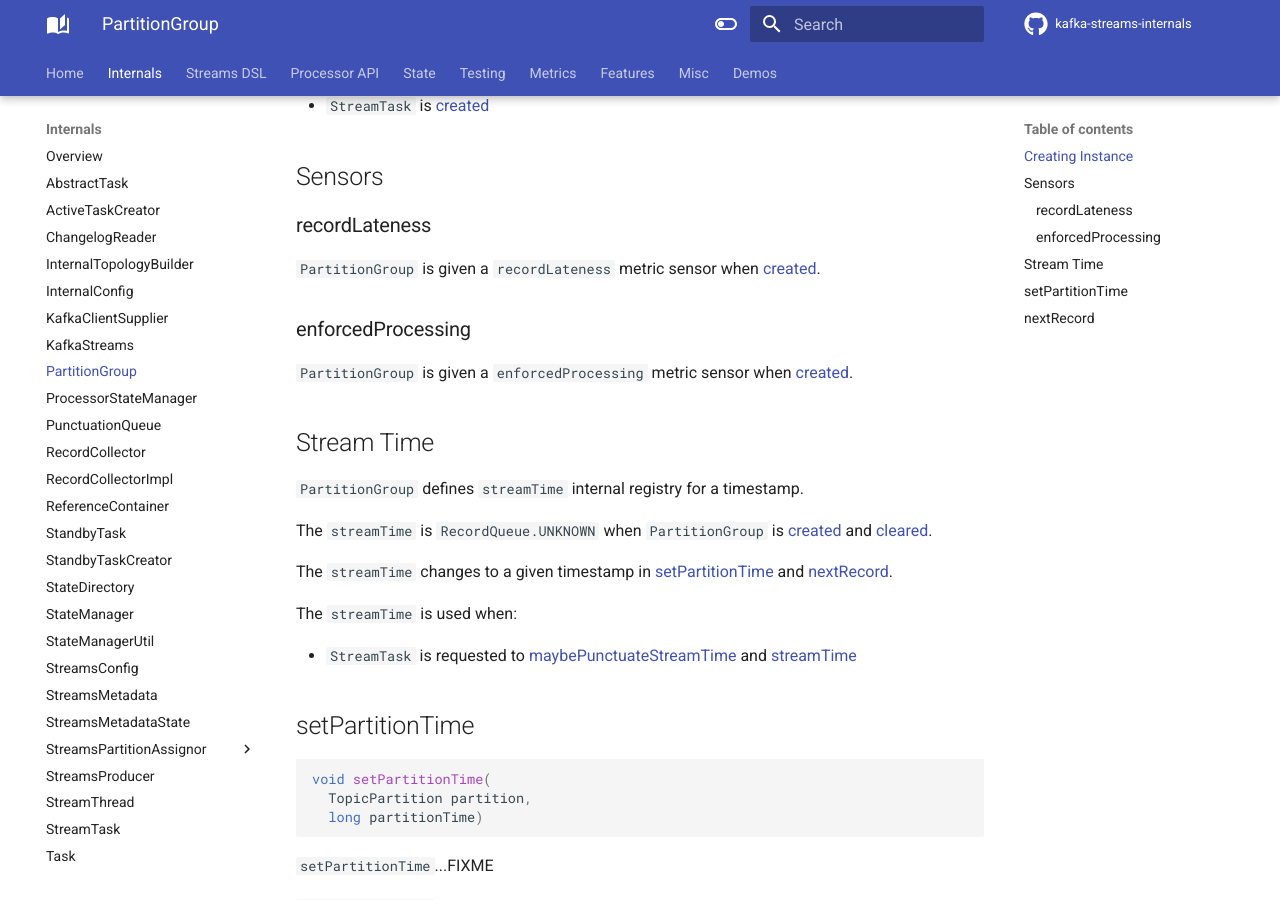
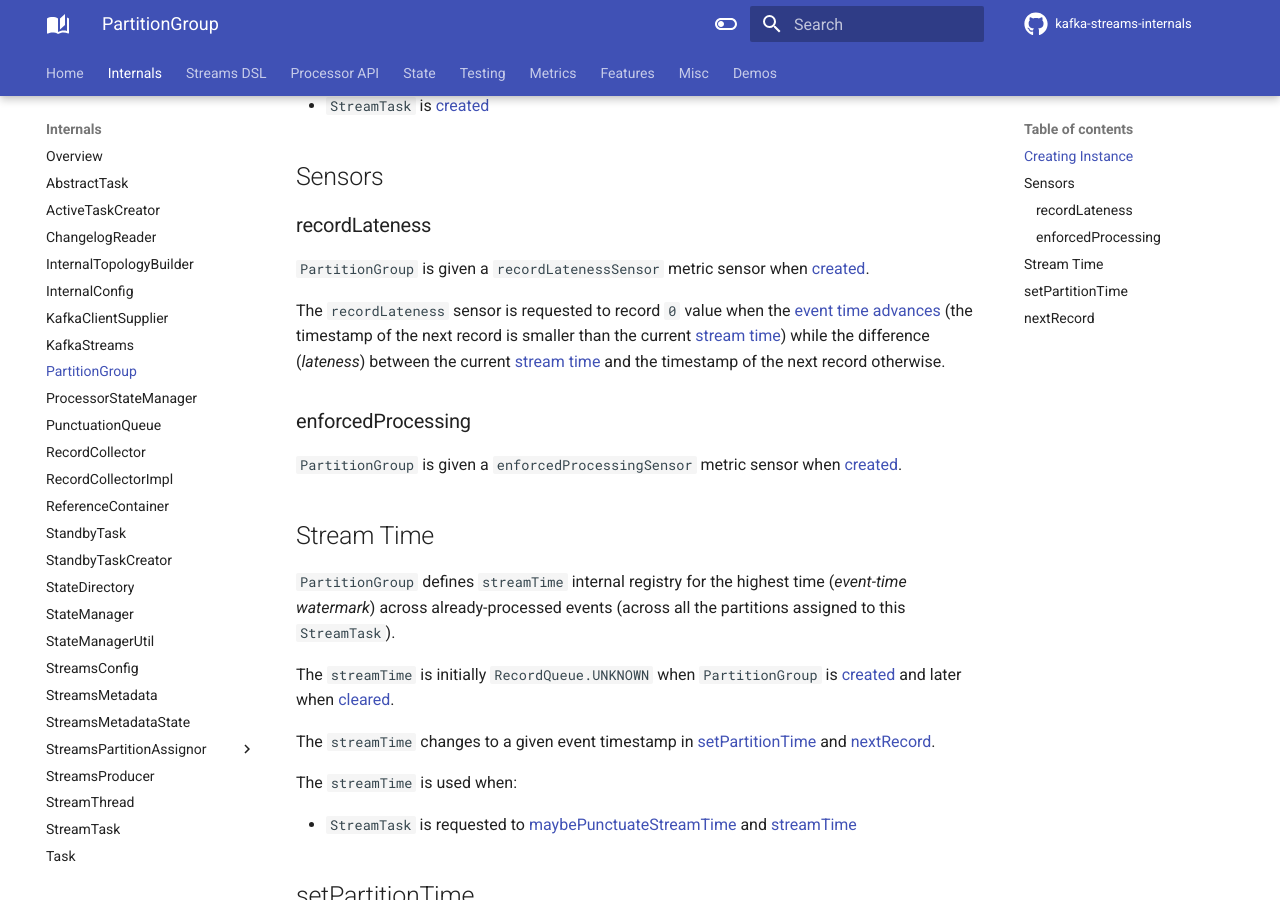
Before and after one commit to japila-books/kafka-streams-internals, an MkDocs documentation site: the page built from docs/PartitionGroup.md, in a window 1280 px wide and 900 px high, scrolled down 478 px. Built offline with MkDocs 1.6.1 and Material for MkDocs 9.7.7, drawn with Linux system fonts in a browser that asks for light colours; comment, search, counter and statistics services are not loaded.

Commit message:
StreamTask, PartitionGroup and WALL_CLOCK_TIME

```diff
--- a/docs/PartitionGroup.md
+++ b/docs/PartitionGroup.md
@@ -19,19 +19,21 @@
 
 ### <span id="recordLatenessSensor"> recordLateness
 
-`PartitionGroup` is given a `recordLateness` metric sensor when [created](#creating-instance).
+`PartitionGroup` is given a `recordLatenessSensor` metric sensor when [created](#creating-instance).
+
+The `recordLateness` sensor is requested to record `0` value when the [event time advances](#nextRecord) (the timestamp of the next record is smaller than the current [stream time](#streamTime)) while the difference (_lateness_) between the current [stream time](#streamTime) and the timestamp of the next record otherwise.
 
 ### <span id="enforcedProcessingSensor"> enforcedProcessing
 
-`PartitionGroup` is given a `enforcedProcessing` metric sensor when [created](#creating-instance).
+`PartitionGroup` is given a `enforcedProcessingSensor` metric sensor when [created](#creating-instance).
 
 ## <span id="streamTime"> Stream Time
 
-`PartitionGroup` defines `streamTime` internal registry for a timestamp.
+`PartitionGroup` defines `streamTime` internal registry for the highest time (_event-time watermark_) across already-processed events (across all the partitions assigned to this `StreamTask`).
 
-The `streamTime` is `RecordQueue.UNKNOWN` when `PartitionGroup` is [created](#creating-instance) and [cleared](#clear).
+The `streamTime` is initially `RecordQueue.UNKNOWN` when `PartitionGroup` is [created](#creating-instance) and later when [cleared](#clear).
 
-The `streamTime` changes to a given timestamp in [setPartitionTime](#setPartitionTime) and [nextRecord](#nextRecord).
+The `streamTime` changes to a given event timestamp in [setPartitionTime](#setPartitionTime) and [nextRecord](#nextRecord).
 
 The `streamTime` is used when:
 
```
Also changed, not shown: docs/StreamTask.md (+22 -11 lines).
